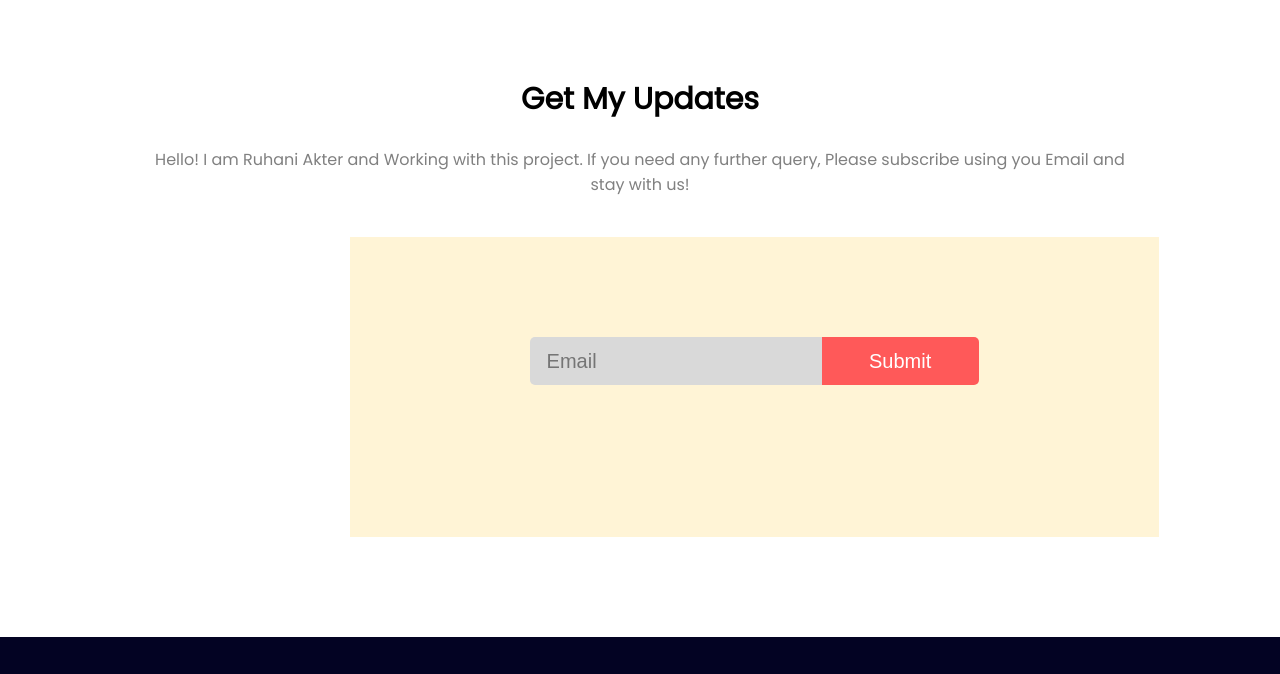
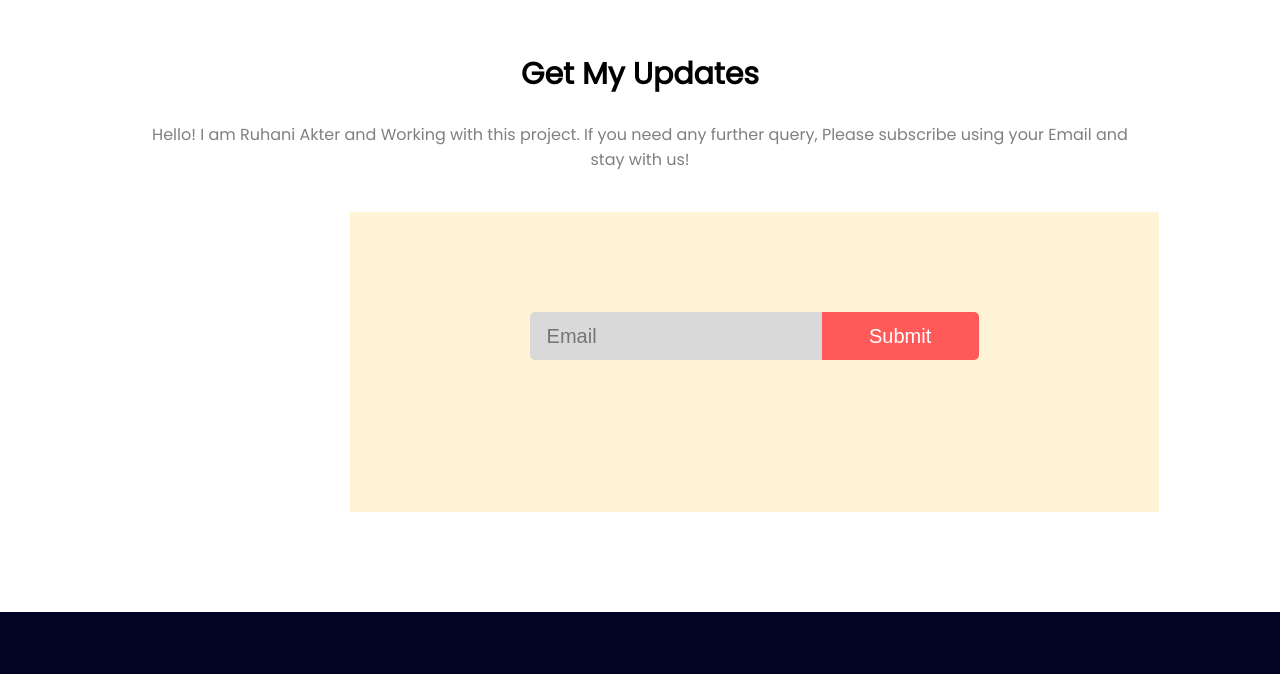
Before and after one commit to RUHANI77/donate-today, a plain HTML site: page index.html in a window 1280 px wide. Shown: the part 3039-3713 px from the top of the page. Drawn offline with Linux system fonts and the light colour scheme.

Commit message:
forth commit

```diff
--- a/index.html
+++ b/index.html
@@ -141,16 +141,17 @@
         </div>
     </section>
     <section>
+        <form>
         <div class="second-banner">
             <h2>Get My Updates</h2><br>
-            <p>Hello! I am Ruhani Akter and Working with this project. If you need any further query, Please subscribe using you Email and stay with us!</p>
+            <p>Hello! I am Ruhani Akter and Working with this project. If you need any further query, Please subscribe using your Email and stay with us!</p>
         </div>
-        <div>
-            <form class="form-box">
-                <input class="form-input" type="email" id="email" name="email" placeholder="Email"><input class="form-box-button" type="submit">
-            </form>
+        <div class="form-box">
+            <input class="form-input" type="email" id="email" name="email" placeholder="Email"><input class="form-box-button"
+             type="submit">
 
         </div>
+    </form>
     </section>
 
 </body>
--- a/style.css
+++ b/style.css
@@ -99,7 +99,6 @@ span{
 .food-for-family {
 
     border-radius: 10px;
-    margin-left: 10%;
     background-color: #d3eef0;
     padding: 3%;
 }
```
